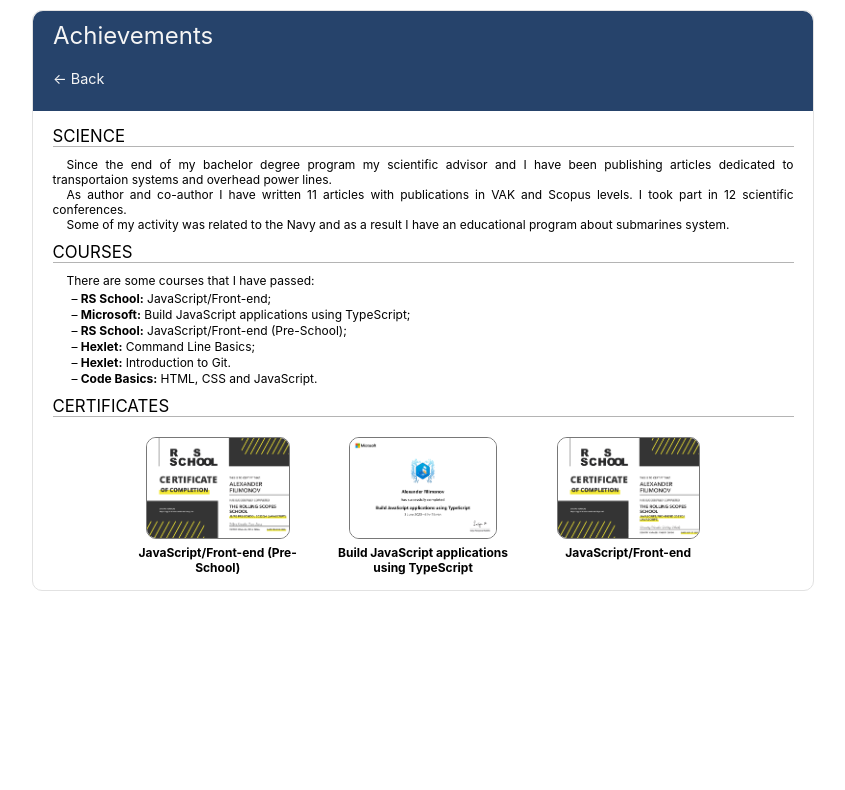
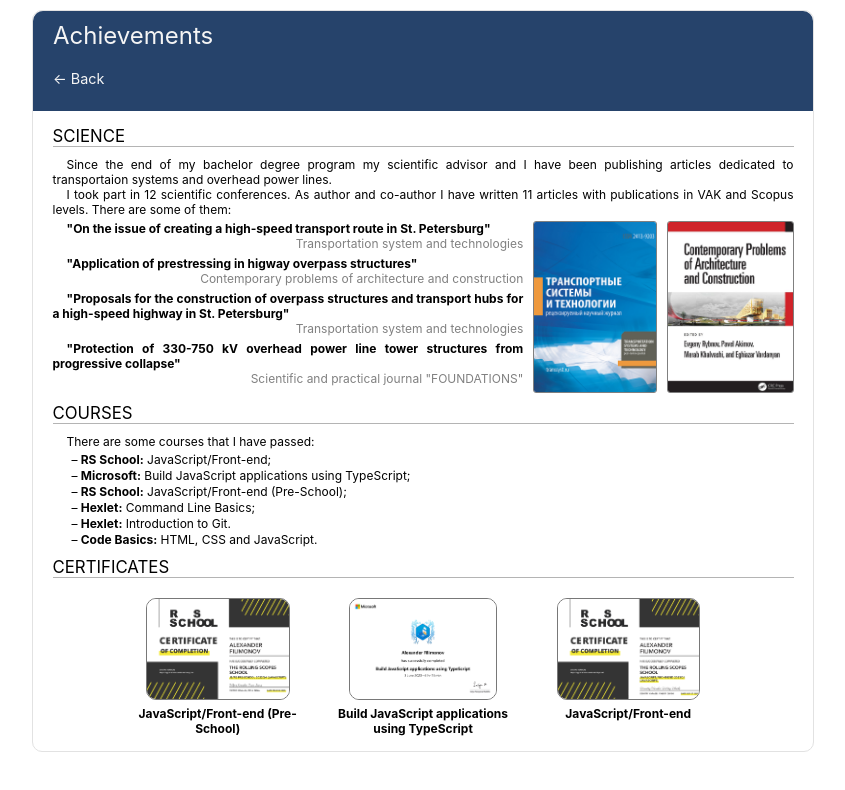
Before and after one commit to LuFtKrabbe/CV, a React (Create React App) app: page /achievements in a window 1280 px wide. Shown: the top 790 px of the page, without its empty margins (217-1062 px from the left). Built offline with nearby package versions, Linux system fonts and the light colour scheme.

Commit message:
feat: add journal module and info

```diff
--- a/src/App.scss
+++ b/src/App.scss
@@ -26,4 +26,5 @@
 @import './modules/skills/skills.scss';
 @import './modules/projects/projects.scss';
 @import './modules/projects/projectsExpand.scss';
+@import './modules/journals/journals.scss';
 @import './modules/certificates/certificates.scss';
--- /dev/null
+++ b/src/modules/journals/journals.scss
@@ -0,0 +1,14 @@
+.journal-name-article {
+  @include flex(flex, flex-start, flex-start, column);
+  margin: 0 0 5px 0;
+}
+
+.journal-name {
+  align-self: flex-end;
+  color: grey;
+}
+
+.journal-article {
+  @include flex(flex, flex-start, flex-start, column);
+  font-weight: 700;
+}
--- /dev/null
+++ b/src/modules/journals/journals.tsx
@@ -0,0 +1,12 @@
+import { JournalsData } from './journalsData';
+
+const JournalsBlock = (journal: JournalsData): JSX.Element => {
+  return (
+    <div className="journal-name-article">
+      <div className="journal-article">"{journal.article}"</div>
+      <div className="journal-name">{journal.name}</div>
+    </div>
+  );
+};
+
+export default JournalsBlock;
--- /dev/null
+++ b/src/modules/journals/journalsData.tsx
@@ -0,0 +1,33 @@
+import imageArchitecture from '../../assets/journals/architecture.png';
+import imageTransportation from '../../assets/journals/transportation.png';
+
+export type JournalsData = {
+  name: string;
+  article: string;
+  picture?: string;
+};
+
+export const journalsTransportation2019: JournalsData = {
+  name: 'Transportation system and technologies',
+  article: 'On the issue of creating a high-speed transport route in St. Petersburg',
+  picture: imageTransportation,
+};
+
+export const journalsTransportation2021: JournalsData = {
+  name: 'Transportation system and technologies',
+  article:
+    'Proposals for the construction of overpass structures and transport hubs for a high-speed highway in St. Petersburg',
+  picture: imageArchitecture,
+};
+
+export const journalsArchitecture: JournalsData = {
+  name: 'Contemporary problems of architecture and construction',
+  article: 'Application of prestressing in higway overpass structures',
+  picture: imageArchitecture,
+};
+
+export const journalsFoundation: JournalsData = {
+  name: 'Scientific and practical journal "FOUNDATIONS"',
+  article: 'Protection of 330-750 kV overhead power line tower structures from progressive collapse',
+  picture: imageArchitecture,
+};
--- a/src/modules/skills/skills.tsx
+++ b/src/modules/skills/skills.tsx
@@ -1,4 +1,4 @@
-import { SkillsData, skills } from './skillsData';
+import { SkillsData } from './skillsData';
 
 const SkillsBlock = (skills: SkillsData): JSX.Element => {
   return (
--- a/src/pages/achievements/achievements.scss
+++ b/src/pages/achievements/achievements.scss
@@ -11,7 +11,7 @@
 .achievements-content {
   @include flex(flex, center, flex-start, column);
   width: 780px;
-  //height: 1103px;
+  max-height: 1103px;
   border: solid 1px $color-portfolio-content-frame;
   border-radius: 10px;
 }
@@ -57,6 +57,8 @@
     width: 100%;
     font-size: 1.0rem;
     text-indent: 14px;
+  }
+  & .achievements-courses-text {
     li {
       list-style-type: "– ";
       margin: 1px 0 0 5px;
@@ -73,3 +75,18 @@
     width: 100%;
   }
 }
+
+.achievements-science-articles {
+  @include flex(flex, flex-start, center);
+  width: 100%;
+  margin: 4px 0 0 0;
+  & .articles-journals {
+    @include flex(flex, center, space-evenly);
+    & .articles-image {
+      height: 170px;
+      border-radius: 3px;
+      border: 1px solid grey;
+      margin: 0 0 0 10px;
+    }
+  }
+}
--- a/src/pages/achievements/achievements.tsx
+++ b/src/pages/achievements/achievements.tsx
@@ -16,6 +16,13 @@
   coursesGit,
   coursesTriada,
 } from '../../modules/courses/coursesData';
+import JournalsBlock from '../../modules/journals/journals';
+import {
+  journalsArchitecture,
+  journalsFoundation,
+  journalsTransportation2019,
+  journalsTransportation2021,
+} from '../../modules/journals/journalsData';
 
 const Achievements: FC = (): JSX.Element => {
   return (
@@ -36,12 +43,20 @@
                 dedicated to transportaion systems and overhead power lines.
               </div>
               <div>
-                As author and co-author I have written 11 articles with publications in VAK and Scopus levels. I took
-                part in 12 scientific conferences.
+                I took part in 12 scientific conferences. As author and co-author I have written 11 articles with
+                publications in VAK and Scopus levels. There are some of them:
               </div>
-              <div>
-                Some of my activity was related to the Navy and as a result I have an educational program about
-                submarines system.
+              <div className="achievements-science-articles">
+                <div className="articles-list">
+                  {JournalsBlock(journalsTransportation2019)}
+                  {JournalsBlock(journalsArchitecture)}
+                  {JournalsBlock(journalsTransportation2021)}
+                  {JournalsBlock(journalsFoundation)}
+                </div>
+                <div className="articles-journals">
+                  <img className="articles-image" src={journalsTransportation2019.picture}></img>
+                  <img className="articles-image" src={journalsArchitecture.picture}></img>
+                </div>
               </div>
             </div>
             <div className="achievements-courses-header">COURSES</div>
```
Also changed, not shown: src/assets/journals/architecture.png (added), src/assets/journals/transportation.png (added).
